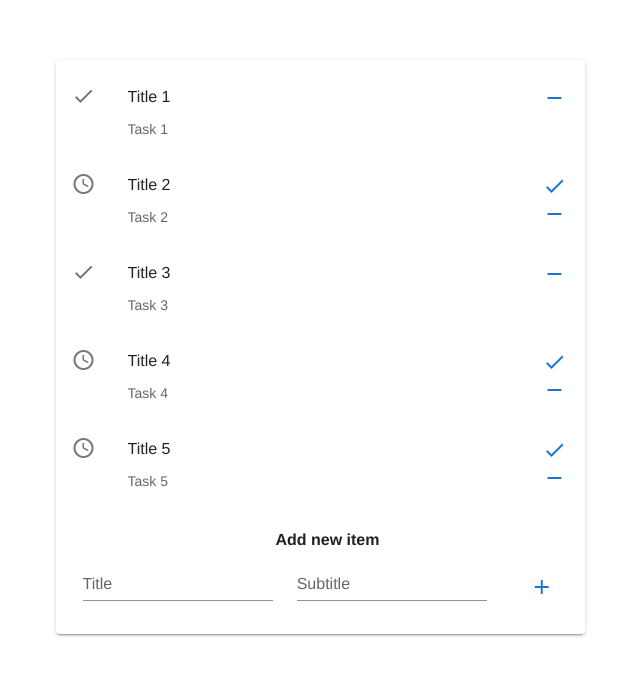
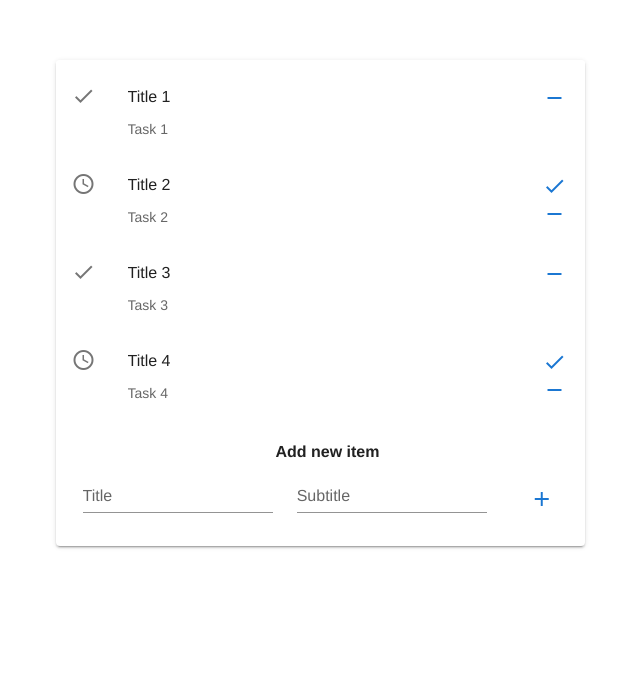
Before and after one commit to DenysGots/simple-vue-todo-app, a Vue app: page / in a window 1280 px wide. Shown: the top 676 px of the page, without its empty margins (320-960 px from the left). Built offline with nearby package versions, Linux system fonts and the light colour scheme.

Commit message:
Dummy-commit-to-restart-Heroku-build

```diff
--- a/src/public-api.ts
+++ b/src/public-api.ts
@@ -29,11 +29,5 @@ export const defaultItems: Item[] = [
     title: 'Title 4',
     subtitle: 'Task 4',
     closed: false
-  },
-  {
-    id: '5',
-    title: 'Title 5',
-    subtitle: 'Task 5',
-    closed: false
   }
 ];
```
